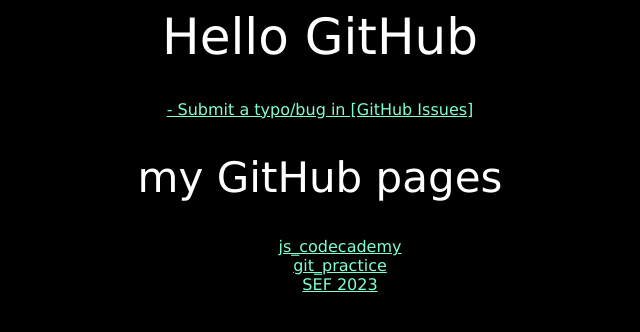
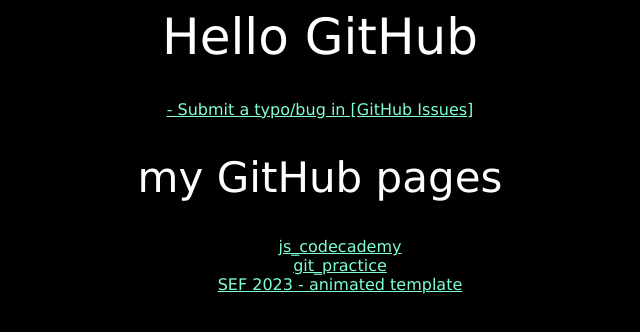
Before and after one commit to peppergrinder/peppergrinder.github.io, a plain HTML site: page index.html in a window 1280 px wide. Shown: the whole page, without its empty margins (320-960 px from the left). Drawn offline with Linux system fonts and the light colour scheme.

Commit message:
updated link to SEF template _anim_01

```diff
--- a/index.html
+++ b/index.html
@@ -14,7 +14,7 @@
         <ul>
             <li><a class="link--cta" href="https://peppergrinder.github.io/js_codecademy/">js_codecademy</a></li>
             <li><a class="link--cta" href="https://peppergrinder.github.io/git_practice/">git_practice</a></li>
-            <li><a class="link--cta" href="https://peppergrinder.github.io/SEF-2023/">SEF 2023</a></li>
+            <li><a class="link--cta" href="https://peppergrinder.github.io/SEF-2023/program_anim_01.html">SEF 2023 - animated template</a></li>
         </ul>
     </div>
 </body>
```
